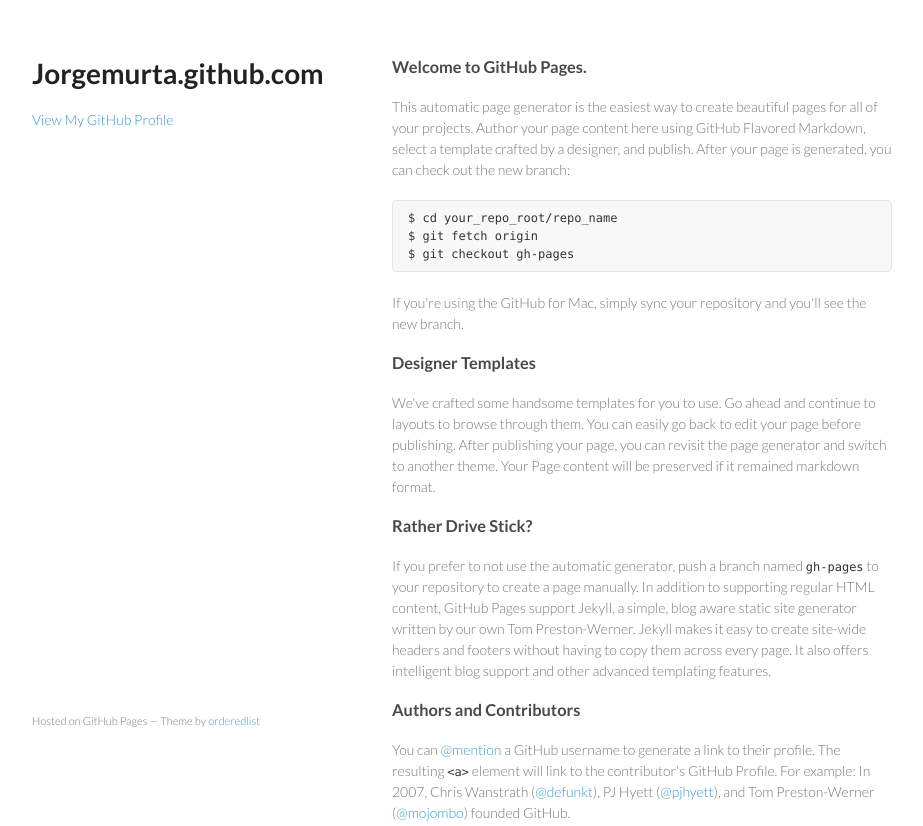
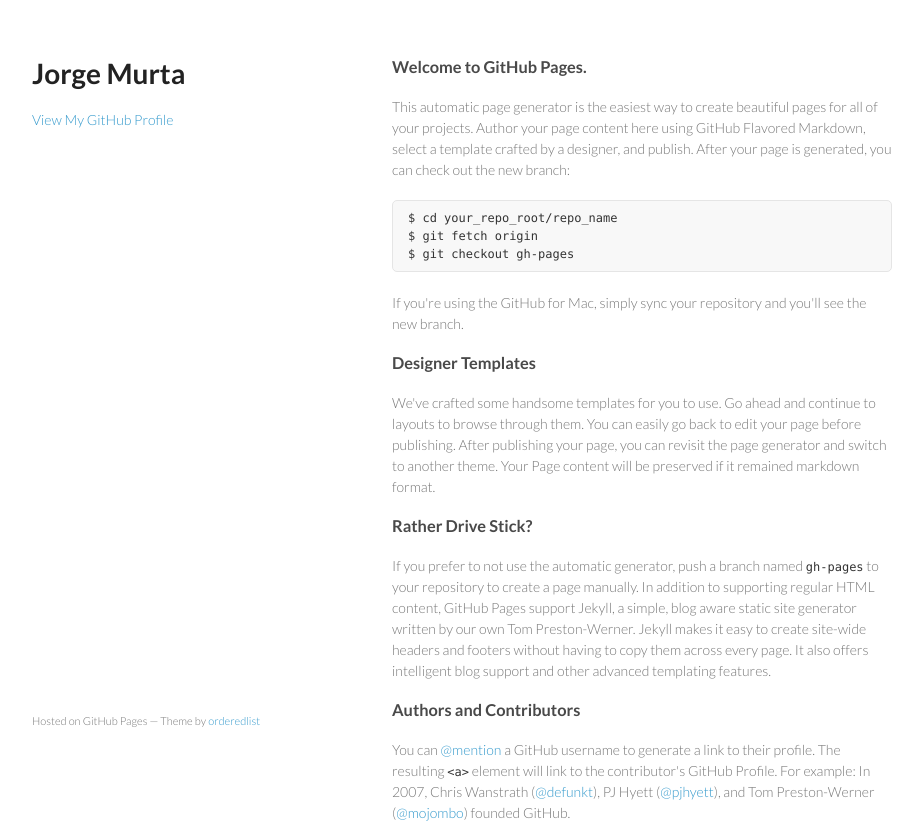
Before and after one commit to heyjorgedev/jorgemurta.github.com, a plain HTML site: page index.html in a window 1280 px wide. Shown: the top 826 px of the page, without its empty margins (178-1101 px from the left). Drawn offline with Linux system fonts and the light colour scheme.

Commit message:
Title Changes

```diff
--- a/index.html
+++ b/index.html
@@ -3,7 +3,7 @@
   <head>
     <meta charset="utf-8">
     <meta http-equiv="X-UA-Compatible" content="chrome=1">
-    <title>Jorgemurta.github.com by JorgeMurta</title>
+    <title>Jorge Murta</title>
 
     <link rel="stylesheet" href="stylesheets/styles.css">
     <link rel="stylesheet" href="stylesheets/pygment_trac.css">
@@ -15,7 +15,7 @@
   <body>
     <div class="wrapper">
       <header>
-        <h1>Jorgemurta.github.com</h1>
+        <h1>Jorge Murta</h1>
         <p></p>
 
 
```
